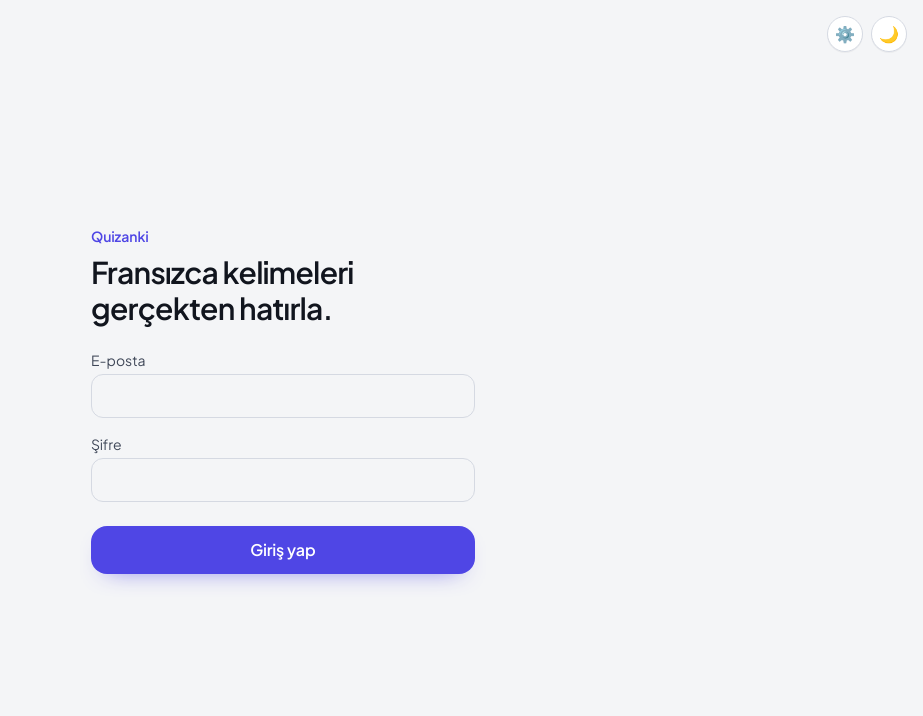
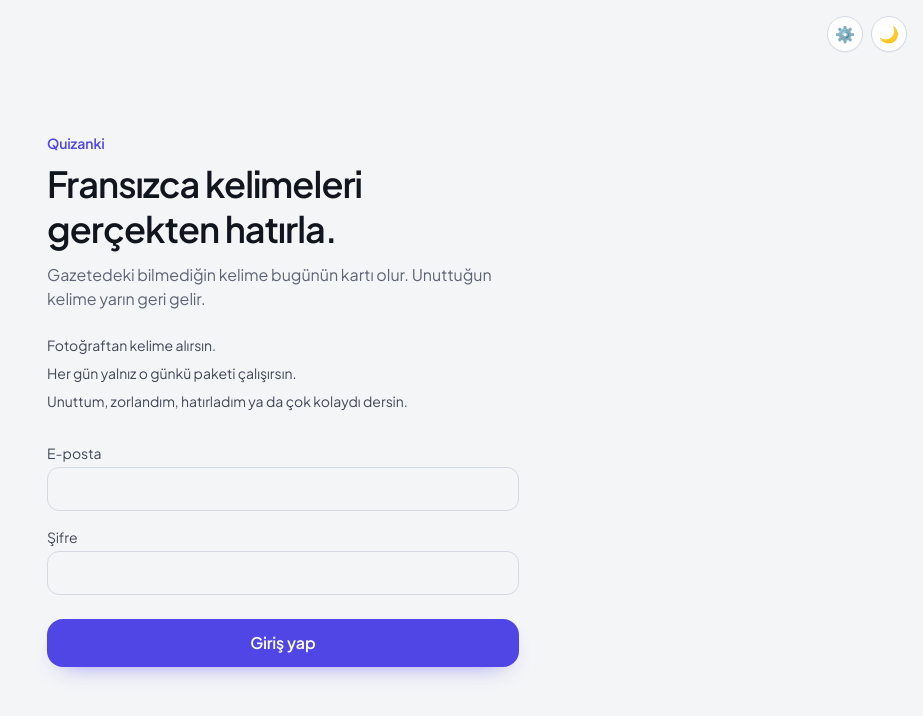
Before and after one commit to demirogluali4017-design/quizanki, a Next.js app: page /login in a window 1280 px wide. Shown: the top 716 px of the page, without its empty margins (357-1280 px from the left). Built offline with nearby package versions, Linux system fonts and the light colour scheme; no server answers.

Commit message:
Give the locked site a product entrance

```diff
--- a/app/login/page.tsx
+++ b/app/login/page.tsx
@@ -3,10 +3,26 @@ import LoginForm from "@/components/LoginForm";
 
 export default function LoginPage() {
   return (
-    <main className="flex min-h-screen items-center justify-center bg-slate-50 px-4 py-16 dark:bg-slate-950">
-      <Suspense fallback={<p className="text-sm text-slate-500">Yükleniyor…</p>}>
-        <LoginForm />
-      </Suspense>
+    <main className="mx-auto flex min-h-screen w-full max-w-lg flex-col justify-center px-5 py-12">
+      <p className="text-sm font-semibold text-indigo-600">Quizanki</p>
+      <h1 className="mt-2 text-4xl font-semibold leading-tight tracking-tight text-slate-900 dark:text-slate-50">
+        Fransızca kelimeleri gerçekten hatırla.
+      </h1>
+      <p className="mt-3 text-base text-slate-500 dark:text-slate-400">
+        Gazetedeki bilmediğin kelime bugünün kartı olur. Unuttuğun kelime yarın geri gelir.
+      </p>
+
+      <ul className="mt-6 space-y-2 text-sm text-slate-600 dark:text-slate-300">
+        <li>Fotoğraftan kelime alırsın.</li>
+        <li>Her gün yalnız o günkü paketi çalışırsın.</li>
+        <li>Unuttum, zorlandım, hatırladım ya da çok kolaydı dersin.</li>
+      </ul>
+
+      <div className="mt-8">
+        <Suspense fallback={<p className="text-sm text-slate-500">Yükleniyor…</p>}>
+          <LoginForm />
+        </Suspense>
+      </div>
     </main>
   );
 }
--- a/components/LoginForm.tsx
+++ b/components/LoginForm.tsx
@@ -34,16 +34,8 @@ export default function LoginForm() {
   }
 
   return (
-    <form
-      onSubmit={onSubmit}
-      className="w-full max-w-sm"
-    >
-      <p className="text-sm font-semibold text-indigo-600">Quizanki</p>
-      <h1 className="mt-2 text-3xl font-semibold tracking-tight text-slate-900 dark:text-slate-50">
-        Fransızca kelimeleri gerçekten hatırla.
-      </h1>
-
-      <label className="mt-6 block text-sm text-slate-600 dark:text-slate-300" htmlFor="email">
+    <form onSubmit={onSubmit} className="w-full">
+      <label className="block text-sm text-slate-600 dark:text-slate-300" htmlFor="email">
         E-posta
       </label>
       <input
```
